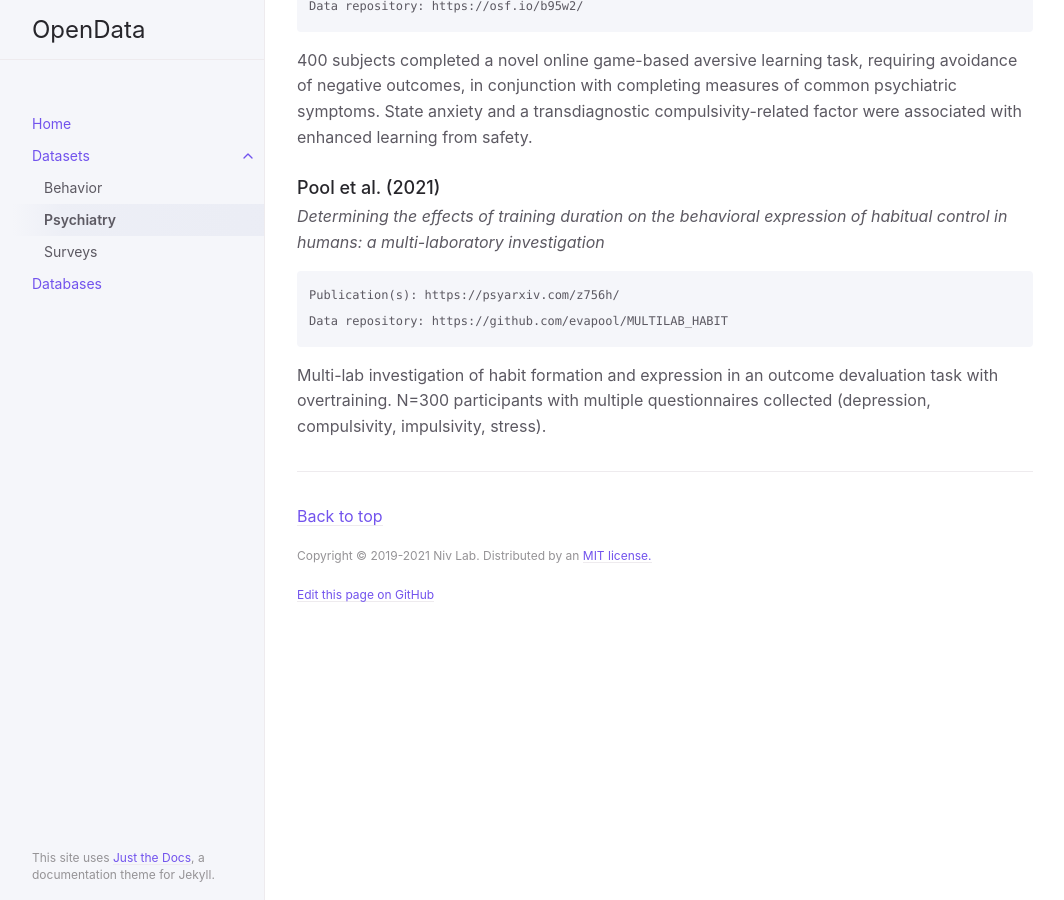
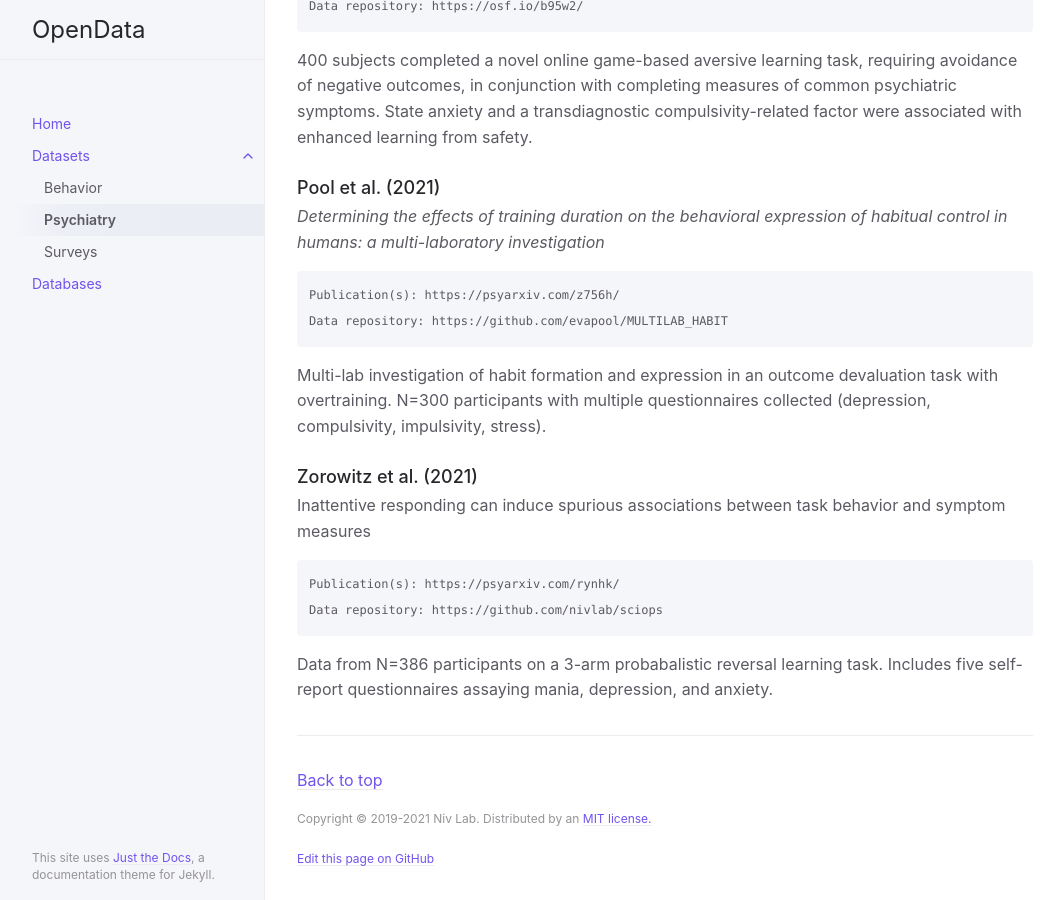
Before and after one commit to nivlab/opendata, a Jekyll site: the page built from docs/datasets/psychiatry.md, in a window 1280 px wide and 900 px high, scrolled down 7203 px. Shown: the whole window, without its empty margins (107-1171 px from the left). Built offline with Jekyll 4.4.1, drawn with Linux system fonts in a browser that asks for light colours.

Commit message:
Update psychiatry.md

````diff
--- a/docs/datasets/psychiatry.md
+++ b/docs/datasets/psychiatry.md
@@ -253,3 +253,13 @@ Data repository: https://github.com/evapool/MULTILAB_HABIT
 ```
 
 Multi-lab investigation of habit formation and expression in an outcome devaluation task with overtraining. N=300 participants with multiple questionnaires collected (depression, compulsivity, impulsivity, stress).
+
+### Zorowitz et al. (2021)
+{: .no_toc }
+Inattentive responding can induce spurious associations between task behavior and symptom measures
+```
+Publication(s): https://psyarxiv.com/rynhk/
+Data repository: https://github.com/nivlab/sciops
+```
+
+Data from N=386 participants on a 3-arm probabalistic reversal learning task. Includes five self-report questionnaires assaying mania, depression, and anxiety.
````
